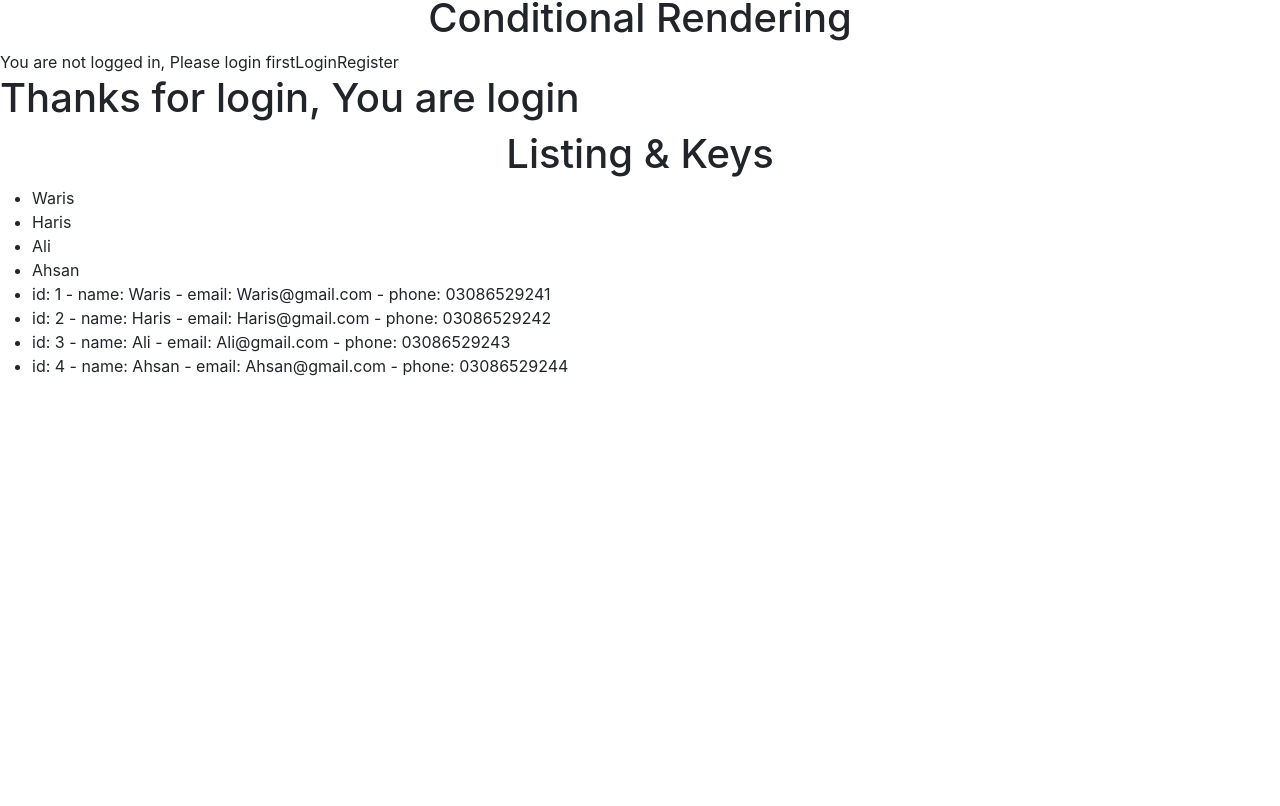
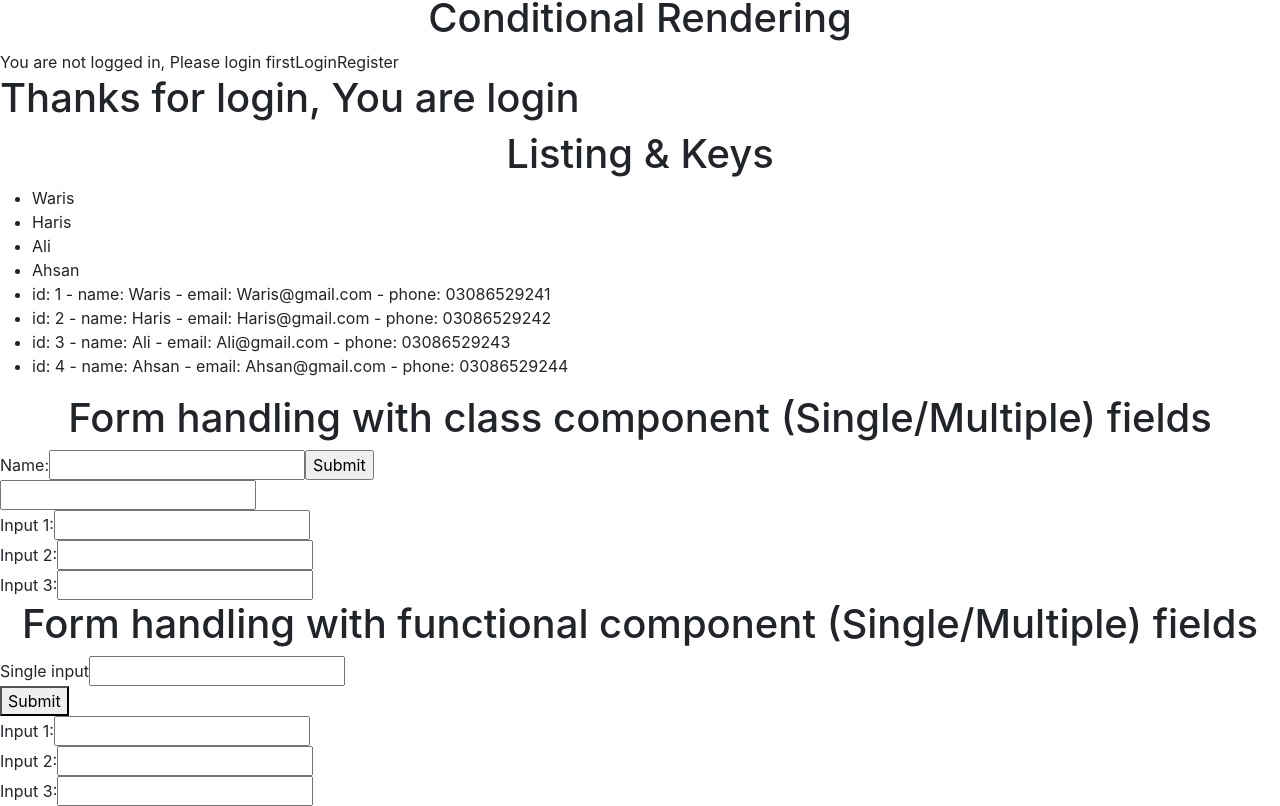
Before and after one commit to wariszargardev/React-Learning-2022, a React (Create React App) app: page / in a window 1280 px wide. Shown: the part 470-1276 px from the top of the page. Before the commit the page ends 864 px from the top, so only its background shows below. Built offline with nearby package versions, Linux system fonts and the light colour scheme.

Commit message:
form handling class component and functional comonent single input multiple input

```diff
--- a/src/App.js
+++ b/src/App.js
@@ -4,6 +4,10 @@ import ComponentsAndProps from "./Component/ComponentsAndProps";
 import HandlingEvent from "./Component/HandlingEvent";
 import ConditionalReRendring from "./Component/ConditionalReRendring";
 import ListingAndKeys from "./Component/ListingAndKeys";
+import ControlledComponents from "./Component/form/ControlledComponents";
+import ControlledComponentSetMultipleValue from "./Component/form/ControlledComponentSetMultipleValue";
+import SingleInputForm from "./Component/form/funcrional component/SingleInputForm";
+import MultipleInputForm from "./Component/form/funcrional component/MultipleInputForm";
 
 function App() {
     return (
@@ -11,16 +15,26 @@ function App() {
             <JSXSyntax/>
             <ComponentsAndProps name={"Waris"} email={"wariszargardev@gmail.com"}/>
             <ComponentsAndProps name={"Ali"} email={"alizargardev@gmail.com"}/>
-            <HandlingEvent />
+            <HandlingEvent/>
 
             <h1 style={{textAlign: "center"}}>Conditional Rendering</h1>
 
-            <ConditionalReRendring />
-            <ConditionalReRendring isLoggedIn={true} />
+            <ConditionalReRendring/>
+            <ConditionalReRendring isLoggedIn={true}/>
 
             <h1 style={{textAlign: "center"}}>Listing & Keys</h1>
 
-            <ListingAndKeys />
+            <ListingAndKeys/>
+
+            <h1 style={{textAlign: "center"}}>Form handling with class component (Single/Multiple) fields</h1>
+
+            <ControlledComponents/>
+
+            <ControlledComponentSetMultipleValue/>
+
+            <h1 style={{textAlign: "center"}}>Form handling with functional component (Single/Multiple) fields</h1>
+            <SingleInputForm/>
+            <MultipleInputForm/>
         </>
     );
 }
--- /dev/null
+++ b/src/Component/form/ControlledComponentSetMultipleValue.js
@@ -0,0 +1,45 @@
+import React, {Component} from 'react';
+
+class ControlledComponentSetMultipleValue extends Component {
+    constructor(props) {
+        super(props);
+        this.state = {
+            text1 : '',
+            text2 : '',
+            text3 : '',
+        }
+    }
+
+    changeHandler = (event) => {
+        let key = event.target.name
+        let value = event.target.value
+        this.setState({
+            [key]: value
+        })
+    }
+
+    render() {
+        const {text1, text2, text3} = this.state
+
+        return (
+            <div>
+                <form>
+                    <div>
+                        <label>Input 1: {text1}</label>
+                        <input type={"text"}  name={"text1"} value={text1} onChange={this.changeHandler} />
+                    </div>
+                    <div>
+                        <label>Input 2: {text2}</label>
+                        <input type={"text"} name={"text2"} value={text2} onChange={this.changeHandler}  />
+                    </div>
+                    <div>
+                        <label>Input 3: {text3}</label>
+                        <input type={"text"} name={"text3"} value={text3} onChange={this.changeHandler}  />
+                    </div>
+                </form>
+            </div>
+        );
+    }
+}
+
+export default ControlledComponentSetMultipleValue;
--- /dev/null
+++ b/src/Component/form/ControlledComponents.js
@@ -0,0 +1,46 @@
+import React, {Component} from 'react';
+
+class ControlledComponents extends Component {
+    constructor(props) {
+        super(props);
+        this.state= {
+            value: ''
+        }
+
+        this.handleChange = this.handleChange.bind(this)
+        this.handleSubmit = this.handleSubmit.bind(this)
+    }
+
+    handleChange = (event) =>{
+        this.setState({value: event.target.value});
+    }
+
+    changeFunctionValue = (e) =>{
+        this.setState({
+            value: e.target.value
+        })
+    }
+
+    handleSubmit = (event) =>{
+        alert('A name was submitted: ' + this.state.value);
+        event.preventDefault();
+    }
+
+    render() {
+        return (
+            <div>
+                <form onSubmit={this.handleSubmit}>
+                    <label>
+                        Name:
+                        <input type="text" value={this.state.value} onChange={this.handleChange} />
+                    </label>
+                    <input type="submit" value="Submit" />
+                </form>
+
+                <input type={'text'} name={"name"} value={this.state.name} onChange={this.handleChange} />
+            </div>
+        );
+    }
+}
+
+export default ControlledComponents;
--- /dev/null
+++ b/src/Component/form/funcrional component/MultipleInputForm.js
@@ -0,0 +1,39 @@
+import React, {useState} from 'react';
+
+const MultipleInputForm = () => {
+    const [inputs, setInputs] = useState({
+        text1: '',
+        text2: '',
+        text3: '',
+    })
+
+    const changeHandler = (e) =>{
+        let name= e.target.name
+        let value= e.target.value
+        setInputs( inputs=>({...inputs,[name]: value}))
+    }
+
+    const {text1, text2, text3} = inputs
+
+    return (
+        <div>
+            <form>
+                <div>
+                    <label>Input 1: {text1} </label>
+                    <input type={"text"} name={"text1"} value={text1} onChange={changeHandler}  />
+                </div>
+                <div>
+                    <label>Input 2: {text2} </label>
+                    <input type={"text"} name={"text2"} value={text2} onChange={changeHandler}  />
+                </div>
+                <div>
+                    <label>Input 3: {text3} </label>
+                    <input type={"text"} name={"text3"} value={text3} onChange={changeHandler}  />
+                </div>
+            </form>
+
+        </div>
+    );
+};
+
+export default MultipleInputForm;
--- /dev/null
+++ b/src/Component/form/funcrional component/SingleInputForm.js
@@ -0,0 +1,29 @@
+import {useState} from "react";
+
+const SingleInputForm = () =>{
+    const [singleInput, setSingleInput] = useState('')
+
+    const changeHandler = (e) => {
+        setSingleInput(e.target.value)
+    }
+
+    const submitHandler = (e) =>{
+        e.preventDefault()
+        alert(singleInput)
+    }
+
+    return(
+        <div>
+            <form onSubmit={submitHandler}>
+                <div>
+                    <label>Single input</label>
+                    <input type={"text"} name={'singleInput'} value={singleInput} onChange={changeHandler}/>
+                </div>
+
+                <button type={"submit"}>Submit</button>
+            </form>
+        </div>
+    )
+}
+
+export default SingleInputForm
```
